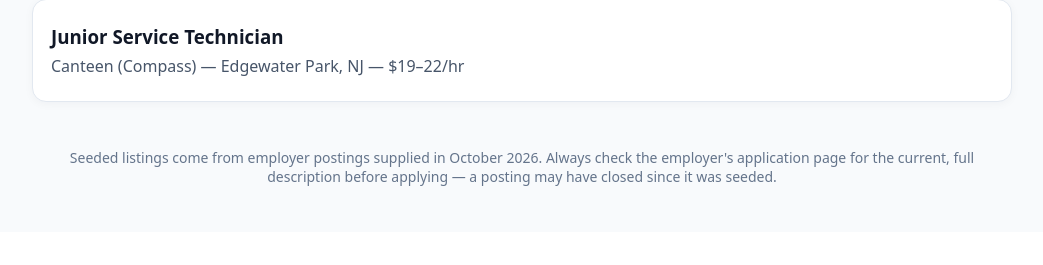
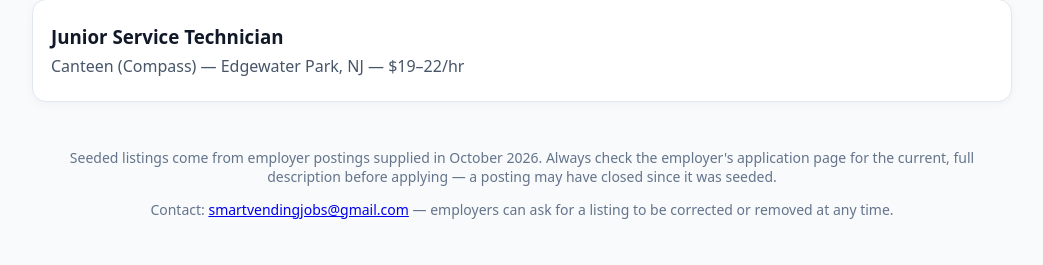
Before and after one commit to axl199/smart-vending-jobs, a Flask app: page / in a window 1280 px wide. Shown: the part 2689-2954 px from the top of the page, without its empty margins (118-1161 px from the left). Before the commit the page ends 2875 px from the top, so only its background shows below. Run offline with Flask 3, Linux system fonts and the light colour scheme; data comes from the database, SQL or seed files in the repository.

Commit message:
Add files via upload

```diff
--- a/templates/index.html
+++ b/templates/index.html
@@ -100,6 +100,7 @@
 </main>
 <footer>
   <p>Seeded listings come from employer postings supplied in October 2026. Always check the employer's application page for the current, full description before applying — a posting may have closed since it was seeded.</p>
+  <p>Contact: <a href="mailto:smartvendingjobs@gmail.com">smartvendingjobs@gmail.com</a> — employers can ask for a listing to be corrected or removed at any time.</p>
 </footer>
 <script>
 let jobs = [], tier = 'standard';
@@ -144,6 +145,8 @@ async function showDetail(id) {
   const m = el('p', job.company + ' — ' + job.location + (job.pay ? ' — ' + job.pay : '')); m.className = 'meta'; d.appendChild(m);
   d.appendChild(el('p', job.description));
   const a = el('a', 'Apply on the employer site →'); a.href = job.apply_url; a.target = '_blank'; a.rel = 'noopener'; a.className = 'btn'; d.appendChild(a);
+  const share = el('p', 'Direct link to this listing: '); share.className = 'meta';
+  const shareLink = el('a', location.origin + '/?job=' + job.id); shareLink.href = '/?job=' + job.id; share.appendChild(shareLink); d.appendChild(share);
   d.scrollIntoView({ behavior: 'smooth' });
 }
 document.querySelectorAll('.tier').forEach(t => t.addEventListener('click', () => {
@@ -174,6 +177,8 @@ $('submitPost').addEventListener('click', async () => {
     $('banner').textContent = data.published ? 'Payment confirmed — your job is now live.' : 'Payment could not be confirmed yet. If you paid, the Stripe webhook will publish your job shortly.';
   }
   await loadJobs();
+  const jobId = params.get('job');
+  if (jobId) await showDetail(parseInt(jobId, 10));
 })();
 </script>
 </body>
```
